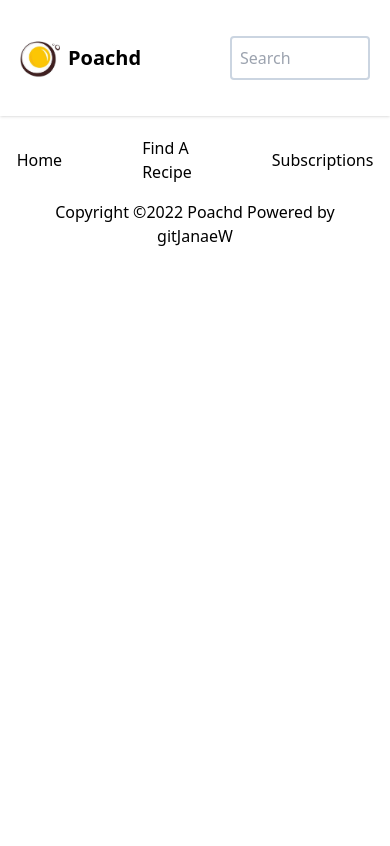
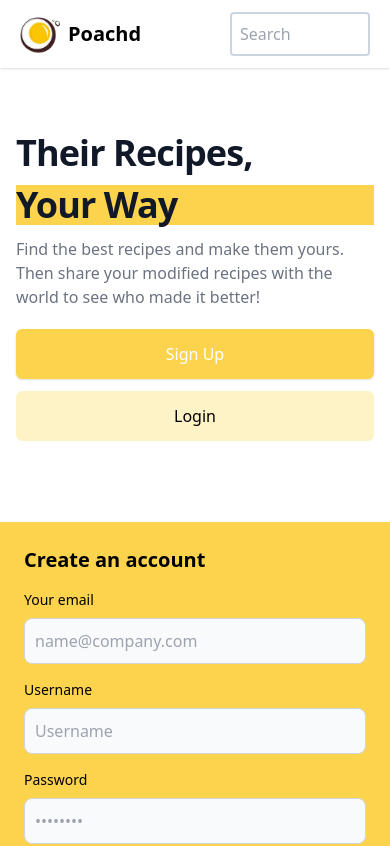
Before and after one commit to gitJanaeW/poachd, a React app: page /signup in a window 390 px wide. Shown: the top 846 px of the page. Built offline with nearby package versions, Linux system fonts and the light colour scheme.

Commit message:
conditionally render landing components

```diff
--- a/package.json
+++ b/package.json
@@ -39,6 +39,7 @@
   },
   "dependencies": {
     "html-webpack-plugin": "^5.5.0",
+    "path-browserify": "^1.0.1",
     "prop-types": "^15.8.1",
     "react": "^18.2.0",
     "react-dom": "^18.2.0",
--- a/src/App.js
+++ b/src/App.js
@@ -14,6 +14,8 @@ const App = () => {
                 <Suspense fallback={<div style={{minHeight:"10vh"}}></div>}>
                     <Routes>
                         <Route path="/" element={<Landing/>}/>
+                        <Route path="/login" element={<Landing/>}/>
+                        <Route path="/signup" element={<Landing/>}/>
                         <Route path="/profile" element={<Profile/>}/>
                         <Route path="/recipe" element={<Recipe/>}/>
                         <Route path="/explore" element={<Explore/>}/>
--- a/src/components/Login.js
+++ b/src/components/Login.js
@@ -1,9 +1,10 @@
 export default function Login() {
     return(
+        <>
             <section className="bg-amber-300">
                 <div className="rounded-lg md:mt-0 sm:max-w-md xl:p-0">
                     <div className="p-6 space-y-4 md:space-y-6 sm:p-8">
-                    <h1 className="text-xl font-bold md:text-2xl ">
+                        <h1 id="login" className="text-xl font-bold md:text-2xl ">
                             Log in
                         </h1>
                         <form className="space-y-4 md:space-y-6" action="#">
@@ -25,5 +26,6 @@ export default function Login() {
                     </div>
                 </div>
             </section>
+        </>
     );
 }
--- a/src/components/Nav.js
+++ b/src/components/Nav.js
@@ -3,16 +3,16 @@ import profileImg from "../../public/images/profile-photo.jpg";
 
 export default function Nav() {
     return (
-        <nav className="px-5 py-3 bg-white shadow flex justify-between items-center">
-            <div>
+        <nav className="px-5 py-3 bg-white shadow flex justify-between items-center sticky top-0" style={{maxHeight: "68px"}}>
+            <a href="/">
                 <div className="flex justify-between items-center w-10">
                     <img src={favicon} alt='Poachd logo, which is an anstract sunny side up egg'/>
                     <h1 className="text-xl mx-2 font-bold">Poachd</h1>
-                    <span className="text-3xl cursor-pointer mx-2 md:hidden block">
-                    <ion-icon name="menu" onclick="Menu(this)"></ion-icon>
-                    </span>
+                    {/* <span className="text-3xl cursor-pointer mx-2 md:hidden block"> */}
+                    {/* <ion-icon name="menu" onclick="Menu(this)"></ion-icon> */}
+                    {/* </span> */}
                 </div>
-            </div>
+            </a>
             <form className="my-6 md:my-0 w-2/5">
                 <input className='p-2 text-l w-full border-2 border-slate-300 rounded' type="text" id="search" placeholder='Search'></input>
             </form>
--- a/src/components/SignUp.js
+++ b/src/components/SignUp.js
@@ -3,7 +3,7 @@ export default function SignUp() {
         <section className="bg-amber-300">
             <div className="rounded-lg md:mt-0 sm:max-w-md xl:p-0">
                 <div className="p-6 space-y-4 md:space-y-6 sm:p-8">
-                    <h1 className="text-xl font-bold md:text-2xl ">
+                    <h1 id="signup" className="text-xl font-bold md:text-2xl ">
                         Create an account
                     </h1>
                     <form className="space-y-4 md:space-y-6" action="#">
--- a/src/pages/Landing.js
+++ b/src/pages/Landing.js
@@ -1,8 +1,25 @@
-import LandingImg from "../components/LandingImg.js";
-import Login from "../components/Login.js";
-import SignUp from "../components/SignUp.js";
+import {useState, useEffect, lazy} from "react";
+const LandingImg = lazy(() => import("../components/LandingImg.js"));
+const Login = lazy(() => import("../components/Login.js"));
+const Signup = lazy(() => import("../components/Signup.js"));
 
 export default function Landing() {
+    const [component, setComp] = useState("landing");
+    const path = window.location.pathname;
+    const changeLanding = () => {
+        if (path === "/") {
+            setComp("landing");
+        }
+        else if (path === "/login") {
+            setComp("login");
+        }
+        else {
+            setComp("signup");
+        }
+    };
+    useEffect(() => {
+        changeLanding();
+    });
     return(
         <div className="grid grid-flow-col grid-rows-2 sm:grid-rows-1 sm:grid-cols-2 gap-4">
             <div className="flex items-center justify-center">
@@ -19,22 +36,24 @@ export default function Landing() {
                         </p>
                         <div className="mt-5 sm:mt-8 sm:flex justify-start">
                             <div className="rounded-md shadow">
-                            <p className="w-full flex items-center justify-center px-8 py-3 border border-transparent text-base leading-6 font-medium rounded-md text-white bg-amber-300 hover:bg-amber-400 focus:outline-none focus:border-indigo-700 focus:shadow-outline-indigo transition duration-150 ease-in-out md:py-4 md:text-lg md:px-10">
+                            <a onClick={changeLanding} href="/signup" className="w-full flex items-center justify-center px-8 py-3 border border-transparent text-base leading-6 font-medium rounded-md text-white bg-amber-300 hover:bg-amber-400 focus:outline-none focus:border-indigo-700 focus:shadow-outline-indigo transition duration-150 ease-in-out md:py-4 md:text-lg md:px-10">
                                 Sign Up
-                            </p>
+                            </a>
                         </div>
                         <div className="mt-3 sm:mt-0 sm:ml-3">
-                            <p  className="w-full flex items-center justify-center px-8 py-3 border border-transparent text-base leading-6 font-medium rounded-md text-black bg-amber-100 hover:text-black hover:bg-amber-200 focus:outline-none focus:shadow-outline-indigo focus:transition duration-150 ease-in-out md:py-4 md:text-lg md:px-10">
+                            <a onClick={changeLanding} href="/login" className="w-full flex items-center justify-center px-8 py-3 border border-transparent text-base leading-6 font-medium rounded-md text-black bg-amber-100 hover:text-black hover:bg-amber-200 focus:outline-none focus:shadow-outline-indigo focus:transition duration-150 ease-in-out md:py-4 md:text-lg md:px-10">
                                 Login
-                            </p>
+                            </a>
                         </div>
                     </div>
                 </div>
             </main>
         </div>
-        <LandingImg/>
-        {/* <Login/> */}
-        {/* <SignUp/> */}
+        {
+            component === "signup" ? <Signup/>
+            : component === "login" ? <Login/>
+            : <LandingImg/>
+        }
     </div>
     );
 }
--- a/src/pages/Recipe.js
+++ b/src/pages/Recipe.js
@@ -3,6 +3,9 @@ import profileImg from "../../public/images/profile-photo.jpg";
 import pin from "../../public/images/pin.png";
 
 export default function Recipe() {
+    const changeLanding = () => {
+        console.log(window.path);
+    };
     return(
         <>
         {/* Dish details */}
@@ -10,7 +13,7 @@ export default function Recipe() {
             <div className="flex pt-5 md:pt-12 justify-center">
                 <div className="bg-white w-11/12 md:w-7/10 md:mx-8 md:flex md:max-w-5xl shadow-lg rounded-t-lg">
                     <div className="md:w-1/2 rounded-t-lg md:rounded-t-none md:rounded-tl-lg md:rounded-bl-lg">
-                        <img className="object-cover min-h-full max-md:rounded-lg max-sm:m-auto md:rounded-l-lg" alt="dish" src={recipeImg}/>
+                        <img onClick={changeLanding} className="object-cover min-h-full max-md:rounded-lg max-sm:m-auto md:rounded-l-lg" alt="dish" src={recipeImg}/>
                     </div>
                     <div className="mb-4 pt-5 px-6 max-w-xl md:max-w-5xl md:w-1/2">
                         <h2 className="text-3xl font-medium max-sm:text-center">Butter Chicken</h2>
--- a/webpack.config.cjs
+++ b/webpack.config.cjs
@@ -39,6 +39,7 @@ module.exports = {
     ]
   },
   resolve: {
+    fallback: {'path': require.resolve('path-browserify')},
     extensions: ["*", ".js", "jsx"],
   },
   plugins: [
```
Also changed, not shown: 15 other files (tests, documents, lock files or other folders). Lines whose indentation alone changed are shown as unchanged.
